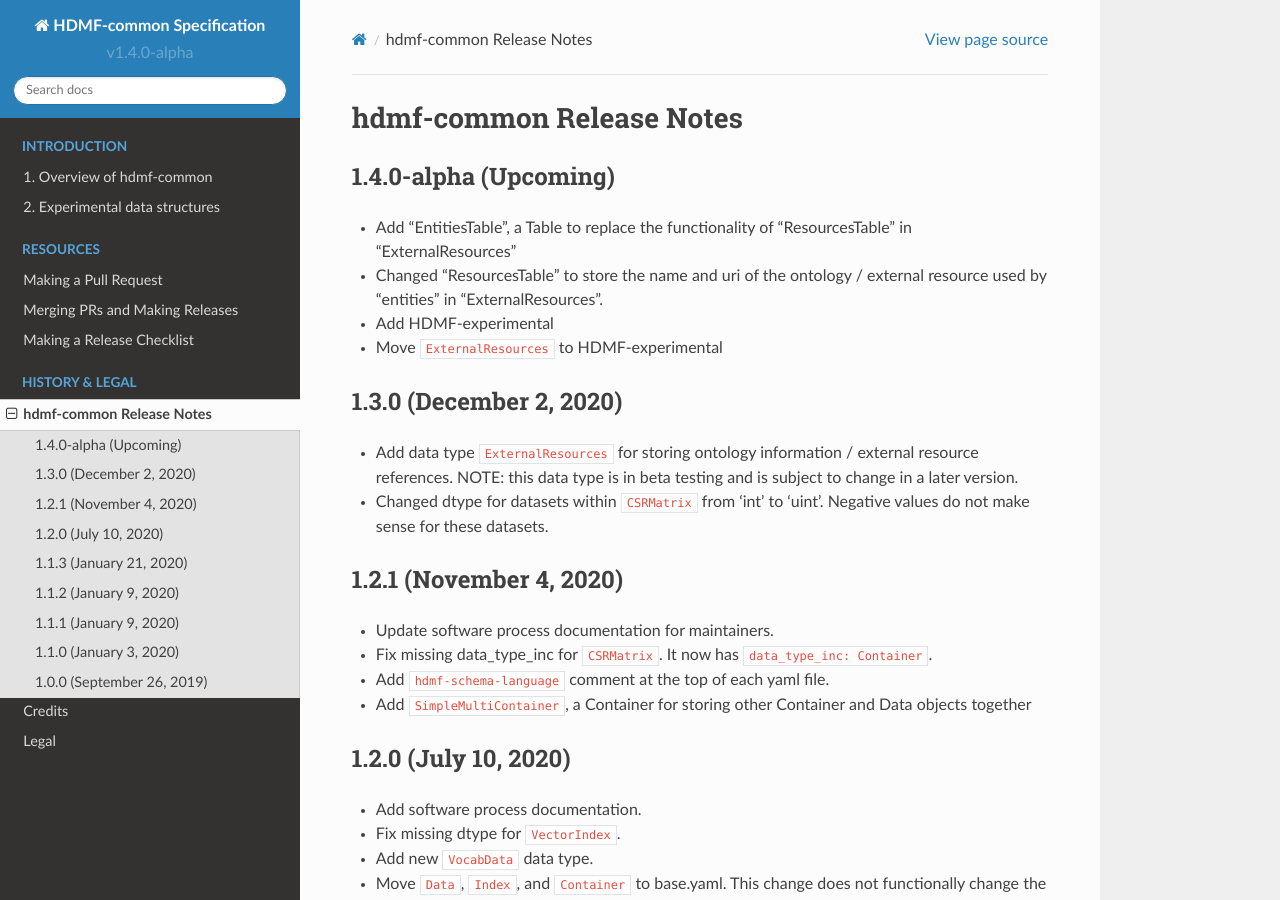
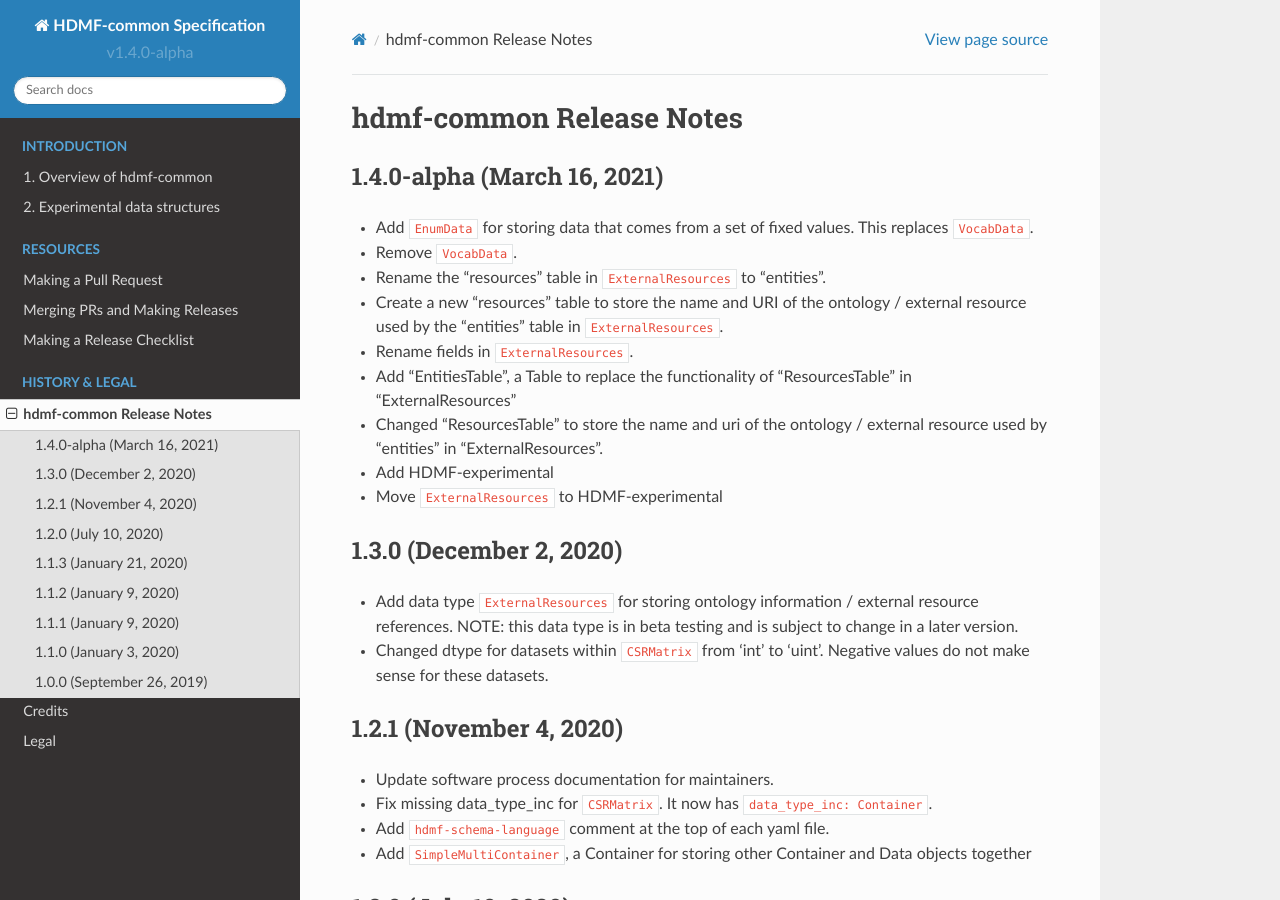
Before and after one commit to hdmf-dev/hdmf-common-schema, a Sphinx documentation site: the page built from docs/source/format_release_notes.rst, in a window 1280 px wide and 900 px high. Built offline with Sphinx 7.4.7 and the Read the Docs theme 2.0.0, drawn with Linux system fonts in a browser that asks for light colours.

Commit message:
add EnumData (#51)
* add EnumData

- EnumData is like VocabData, except it points to the vocabulary/elements with an
  object reference to a dataset rather than storing them in an attribute

* remove VocabData

* update release notes

* move EnumData to experimental namespace

Co-authored-by: Ryan Ly <rly@lbl.gov>

```diff
--- a/docs/source/format_release_notes.rst
+++ b/docs/source/format_release_notes.rst
@@ -1,9 +1,15 @@
 hdmf-common Release Notes
 =========================
 
-1.4.0-alpha (Upcoming)
+1.4.0-alpha (March 16, 2021)
 -------------------------
 
+
+- Add ``EnumData`` for storing data that comes from a set of fixed values. This replaces ``VocabData``.
+- Remove ``VocabData``.
+- Rename the "resources" table in ``ExternalResources`` to "entities".
+- Create a new "resources" table to store the name and URI of the ontology / external resource used by the "entities" table in ``ExternalResources``.
+- Rename fields in ``ExternalResources``.
 - Add "EntitiesTable", a Table to replace the functionality of "ResourcesTable" in "ExternalResources"
 - Changed "ResourcesTable" to store the name and uri of the ontology / external resource used by "entities" in "ExternalResources".
 - Add HDMF-experimental
```
Also changed, not shown: 2 other files.
